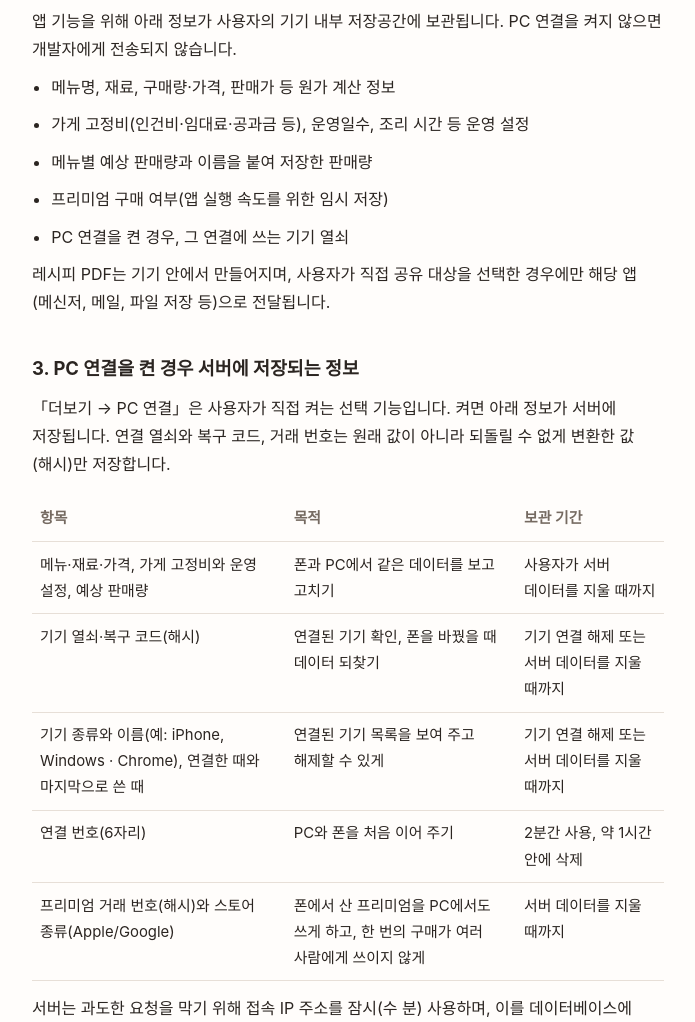
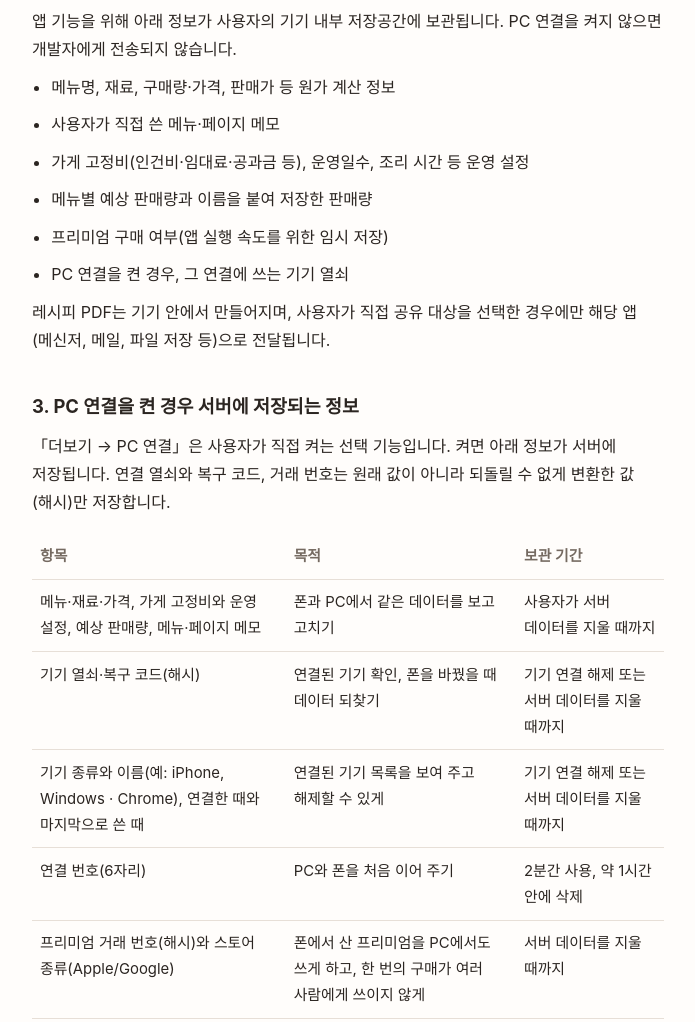
Before and after one commit to SIHO21/cost-privacy, a plain HTML site: page cost-calculator/privacy/index.html in a window 1280 px wide. Shown: the part 555-1577 px from the top of the page, without its empty margins (292-987 px from the left). Drawn offline with Linux system fonts and the light colour scheme.

Commit message:
Add files via upload

```diff
--- a/cost-calculator/privacy/index.html
+++ b/cost-calculator/privacy/index.html
@@ -67,6 +67,7 @@
   <p>앱 기능을 위해 아래 정보가 사용자의 기기 내부 저장공간에 보관됩니다. PC 연결을 켜지 않으면 개발자에게 전송되지 않습니다.</p>
   <ul>
     <li>메뉴명, 재료, 구매량·가격, 판매가 등 원가 계산 정보</li>
+    <li>사용자가 직접 쓴 메뉴·페이지 메모</li>
     <li>가게 고정비(인건비·임대료·공과금 등), 운영일수, 조리 시간 등 운영 설정</li>
     <li>메뉴별 예상 판매량과 이름을 붙여 저장한 판매량</li>
     <li>프리미엄 구매 여부(앱 실행 속도를 위한 임시 저장)</li>
@@ -80,7 +81,7 @@
   <table>
     <thead><tr><th>항목</th><th>목적</th><th>보관 기간</th></tr></thead>
     <tbody>
-      <tr><td>메뉴·재료·가격, 가게 고정비와 운영 설정, 예상 판매량</td><td>폰과 PC에서 같은 데이터를 보고 고치기</td><td>사용자가 서버 데이터를 지울 때까지</td></tr>
+      <tr><td>메뉴·재료·가격, 가게 고정비와 운영 설정, 예상 판매량, 메뉴·페이지 메모</td><td>폰과 PC에서 같은 데이터를 보고 고치기</td><td>사용자가 서버 데이터를 지울 때까지</td></tr>
       <tr><td>기기 열쇠·복구 코드(해시)</td><td>연결된 기기 확인, 폰을 바꿨을 때 데이터 되찾기</td><td>기기 연결 해제 또는 서버 데이터를 지울 때까지</td></tr>
       <tr><td>기기 종류와 이름(예: iPhone, Windows · Chrome), 연결한 때와 마지막으로 쓴 때</td><td>연결된 기기 목록을 보여 주고 해제할 수 있게</td><td>기기 연결 해제 또는 서버 데이터를 지울 때까지</td></tr>
       <tr><td>연결 번호(6자리)</td><td>PC와 폰을 처음 이어 주기</td><td>2분간 사용, 약 1시간 안에 삭제</td></tr>
@@ -137,7 +138,7 @@
   <h2>11. 방침의 변경</h2>
   <p>이 방침이 변경되면 이 페이지에 변경 내용과 시행일을 게시합니다.</p>
   <ul>
-    <li>2026년 11월 25일: 광고(Google AdMob) 삭제, 선택 기능 「PC 연결」과 서버 저장·국외 이전 내용 추가</li>
+    <li>2026년 11월 25일: 광고(Google AdMob) 삭제, 선택 기능 「PC 연결」과 서버 저장·국외 이전 내용 추가, 메모 기능 추가</li>
     <li>2026년 10월 1일: 최초 시행</li>
   </ul>
 
```
